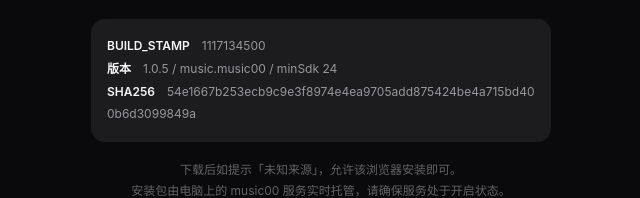
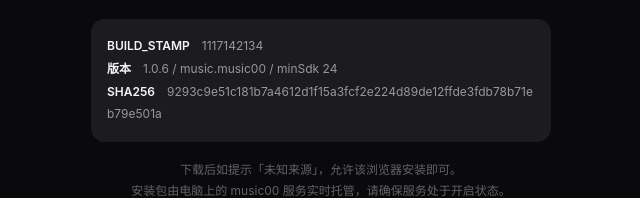
Before and after one commit to lushaoxiong/music00-ota, a plain HTML site: page apk.html in a window 1280 px wide. Shown: the part 421-619 px from the top of the page, 319-959 px from the left. Drawn offline with Linux system fonts and the light colour scheme.

Commit message:
APK 1.0.6 (BUILD_STAMP=1117142134)

```diff
--- a/apk.html
+++ b/apk.html
@@ -45,9 +45,9 @@
     <p class="sub">Android 安装包</p>
     <a class="btn" href="music00.apk">点击安装 · 下载 APK（22.7 MB）</a>
     <div class="meta">
-      <div><b>BUILD_STAMP</b>　1117134500</div>
-      <div><b>版本</b>　1.0.5 / music.music00 / minSdk 24</div>
-      <div><b>SHA256</b>　54e1667b253ecb9c9e3f8974e4ea9705add875424be4a715bd400b6d3099849a</div>
+      <div><b>BUILD_STAMP</b>　1117142134</div>
+      <div><b>版本</b>　1.0.6 / music.music00 / minSdk 24</div>
+      <div><b>SHA256</b>　9293c9e51c181b7a4612d1f15a3fcf2e224d89de12ffde3fdb78b71eb79e501a</div>
     </div>
     <p class="tip">下载后如提示「未知来源」，允许该浏览器安装即可。<br>安装包由电脑上的 music00 服务实时托管，请确保服务处于开启状态。</p>
   </div>
```
Also changed, not shown: 1 other file.
